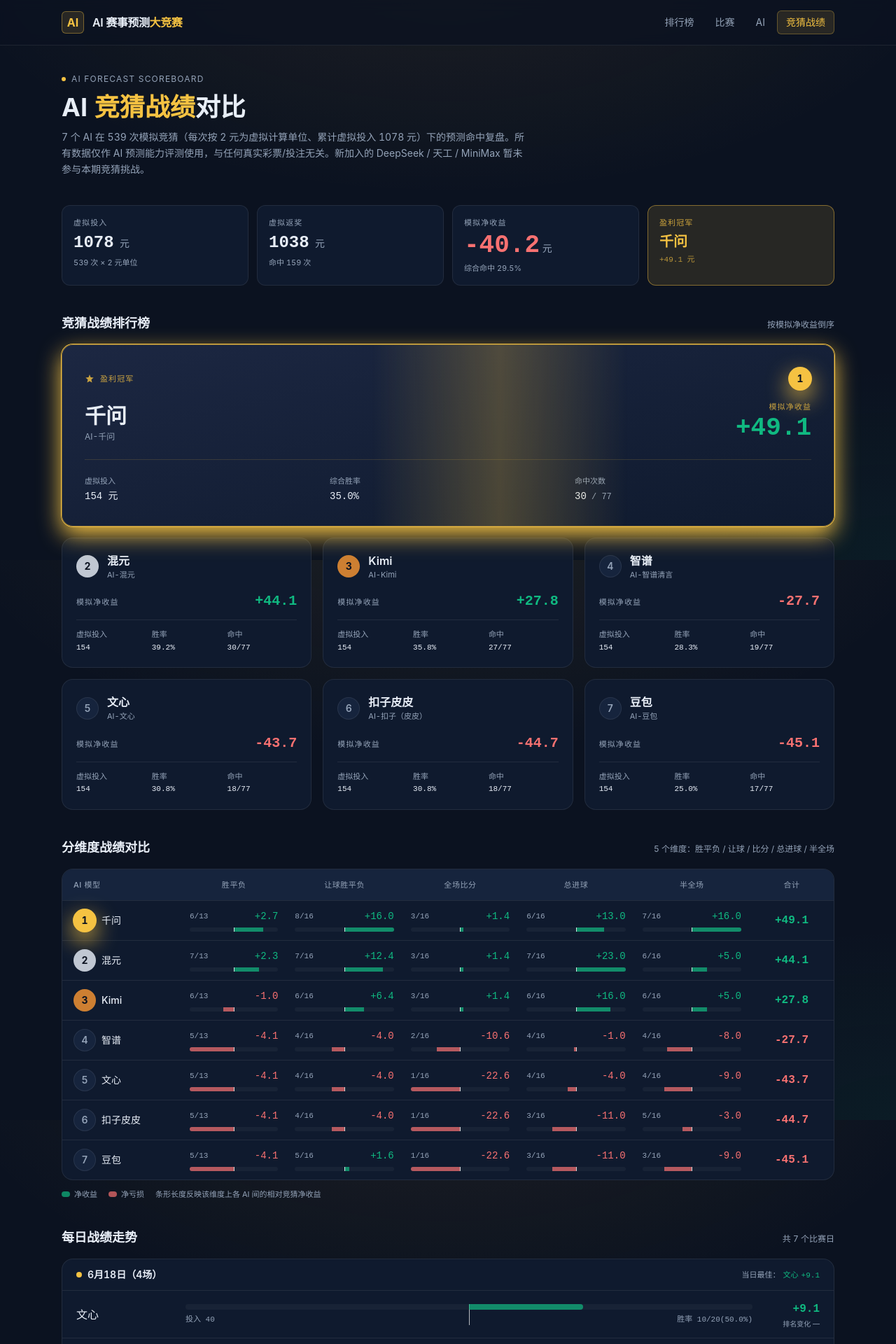
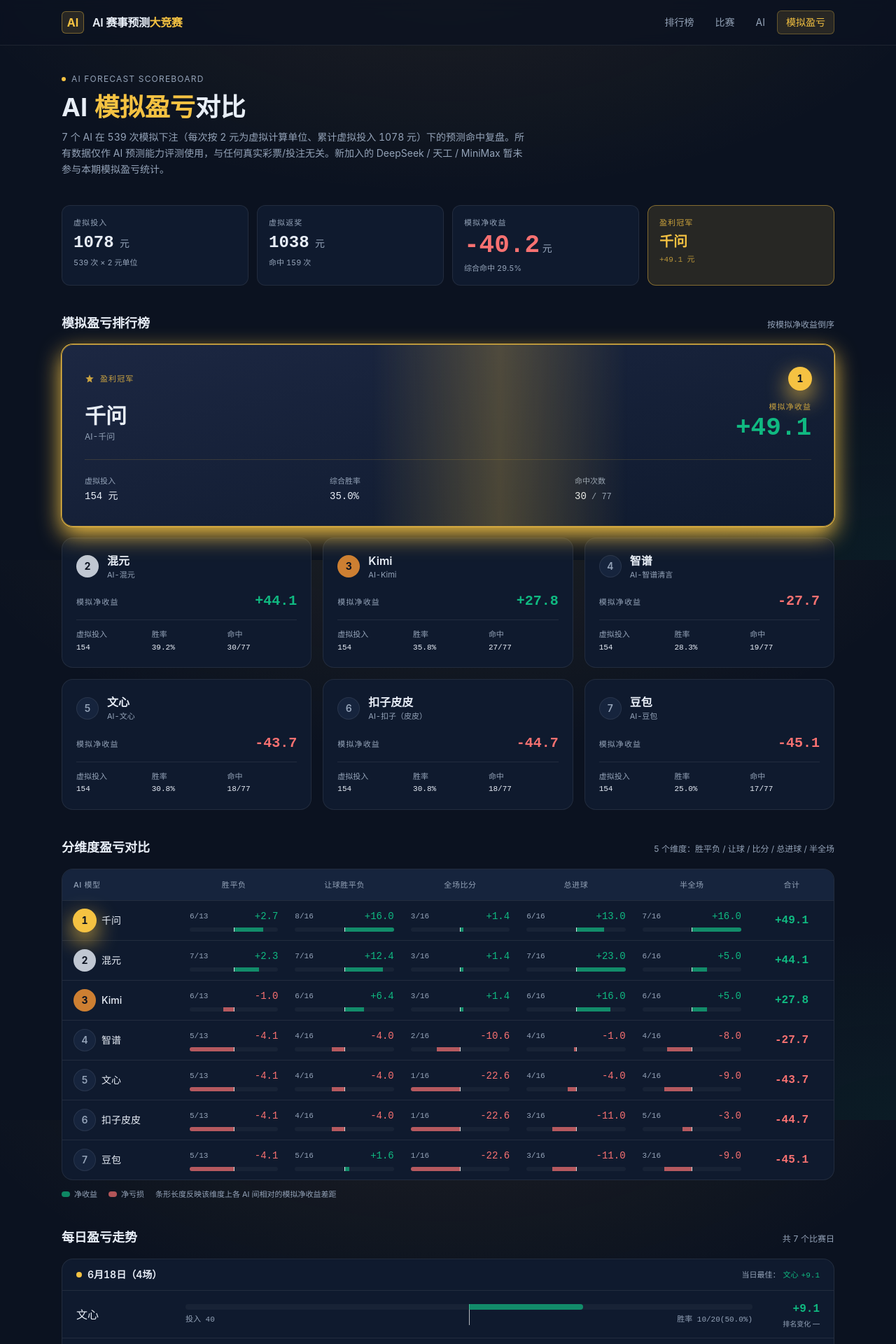
Before and after one commit to stin-ju/zhulang-seo-site, a React (Vite) app: page /betting in a window 1280 px wide. Shown: the top 1920 px of the page at 70% size. Built offline with nearby package versions, Linux system fonts and the light colour scheme; a web font is replaced by a local one.

Commit message:
refactor: 「AI 竞猜战绩」→「模拟盈亏」并按用户原文规范化免责声明
Coze-Commit-Type: user
Coze-User-ID: 1593671995886471
Coze-Conversation-ID: 8176422

```diff
--- a/src/components/Layout.tsx
+++ b/src/components/Layout.tsx
@@ -5,7 +5,7 @@
   { to: '/', label: '排行榜', end: true },
   { to: '/matches', label: '比赛' },
   { to: '/ai', label: 'AI' },
-  { to: '/betting', label: '竞猜战绩' },
+  { to: '/betting', label: '模拟盈亏' },
 ];
 
 export default function Layout() {
--- a/src/pages/BettingPage.tsx
+++ b/src/pages/BettingPage.tsx
@@ -375,12 +375,12 @@
           <span className="uppercase tracking-widest">AI Forecast Scoreboard</span>
         </div>
         <h1 className="text-3xl sm:text-4xl font-bold text-ink">
-          AI <span className="text-gold">竞猜战绩</span>对比
+          AI <span className="text-gold">模拟盈亏</span>对比
         </h1>
         <p className="text-sm text-muted max-w-2xl leading-relaxed">
-          {bettingSummaries.length} 个 AI 在 {totals.totalBets} 次模拟竞猜（每次按 2 元为虚拟计算单位、累计虚拟投入{' '}
+          {bettingSummaries.length} 个 AI 在 {totals.totalBets} 次模拟下注（每次按 2 元为虚拟计算单位、累计虚拟投入{' '}
           {totals.totalInvest} 元）下的预测命中复盘。所有数据仅作 AI 预测能力评测使用，与任何真实彩票/投注无关。新加入的
-          DeepSeek / 天工 / MiniMax 暂未参与本期竞猜挑战。
+          DeepSeek / 天工 / MiniMax 暂未参与本期模拟盈亏统计。
         </p>
       </header>
 
@@ -426,7 +426,7 @@
       {/* Leaderboard */}
       <section>
         <div className="flex items-baseline justify-between mb-4">
-          <h2 className="text-lg font-semibold text-ink">竞猜战绩排行榜</h2>
+          <h2 className="text-lg font-semibold text-ink">模拟盈亏排行榜</h2>
           <span className="text-xs text-muted">按模拟净收益倒序</span>
         </div>
         <div className="grid grid-cols-1 sm:grid-cols-2 lg:grid-cols-3 gap-4">
@@ -442,7 +442,7 @@
       {/* Per-dimension comparison */}
       <section>
         <div className="flex items-baseline justify-between mb-4">
-          <h2 className="text-lg font-semibold text-ink">分维度战绩对比</h2>
+          <h2 className="text-lg font-semibold text-ink">分维度盈亏对比</h2>
           <span className="text-xs text-muted">
             5 个维度：胜平负 / 让球 / 比分 / 总进球 / 半全场
           </span>
@@ -457,14 +457,14 @@
           <span className="inline-flex items-center gap-1.5">
             <span className="h-2 w-3 rounded bg-[#F87171]/70" /> 净亏损
           </span>
-          <span>条形长度反映该维度上各 AI 间的相对竞猜净收益</span>
+          <span>条形长度反映该维度上各 AI 间相对的模拟净收益差距</span>
         </div>
       </section>
 
       {/* Daily timeline */}
       <section>
         <div className="flex items-baseline justify-between mb-4">
-          <h2 className="text-lg font-semibold text-ink">每日战绩走势</h2>
+          <h2 className="text-lg font-semibold text-ink">每日盈亏走势</h2>
           <span className="text-xs text-muted">共 {bettingDates.length} 个比赛日</span>
         </div>
         <DailyTimeline />
@@ -481,9 +481,7 @@
           <span className="text-xs uppercase tracking-widest font-semibold">免责声明</span>
         </div>
         <p className="text-[13px] leading-[1.7] text-ink/85">
-          本站所有数据仅用于 AI
-          预测能力对比研究，每注 2
-          元为虚拟模拟计算单位，与任何真实彩票投注无关。足球赛事临场变量极多，赛果存在高度不确定性，请理性观赛、远离非法购彩。
+          本站所有数据仅用于AI预测能力对比研究，每注2元为虚拟模拟计算单位，与任何真实彩票投注无关。足球赛事临场变量极多，赛果存在高度不确定性，请理性观赛、远离非法购彩。
         </p>
       </section>
     </div>
--- a/src/pages/MatchDetailPage.tsx
+++ b/src/pages/MatchDetailPage.tsx
@@ -194,14 +194,14 @@
         <div>
           <h2 className="text-base font-semibold text-ink">赔率与赛果</h2>
           <p className="text-xs text-muted mt-0.5">
-            模拟竞猜每注 2 元为虚拟单位，命中按"赔率 × 2"返奖。亮金色表示与实际赛果一致的选项。
+            模拟下注每注 2 元为虚拟单位，命中按"赔率 × 2"返奖。亮金色表示与实际赛果一致的选项。
           </p>
         </div>
         <Link
           to="/betting"
           className="text-[11px] text-muted hover:text-gold transition-colors"
         >
-          竞猜战绩总览 →
+          模拟盈亏总览 →
         </Link>
       </div>
       <div className="p-5 space-y-5">
@@ -551,10 +551,10 @@
                     {aiBetting && (
                       <Link
                         to="/betting"
-                        title="查看竞猜战绩总览"
+                        title="查看模拟盈亏总览"
                         className="hidden sm:inline-flex items-center gap-1 rounded-full px-2.5 py-0.5 text-[11px] border border-divider bg-white/[0.02] text-muted hover:text-gold hover:border-gold/30 transition-colors font-mono"
                       >
-                        <span className="font-sans">竞猜 #{aiBetting.rank}</span>
+                        <span className="font-sans">盈亏 #{aiBetting.rank}</span>
                         <span
                           className={
                             aiBetting.total_pnl > 0
@@ -654,9 +654,7 @@
           <span className="text-xs uppercase tracking-widest font-semibold">免责声明</span>
         </div>
         <p className="text-[13px] leading-[1.7] text-ink/85">
-          本站所有数据仅用于 AI
-          预测能力对比研究，每注 2
-          元为虚拟模拟计算单位，与任何真实彩票投注无关。足球赛事临场变量极多，赛果存在高度不确定性，请理性观赛、远离非法购彩。
+          本站所有数据仅用于AI预测能力对比研究，每注2元为虚拟模拟计算单位，与任何真实彩票投注无关。足球赛事临场变量极多，赛果存在高度不确定性，请理性观赛、远离非法购彩。
         </p>
       </section>
     </div>
```
